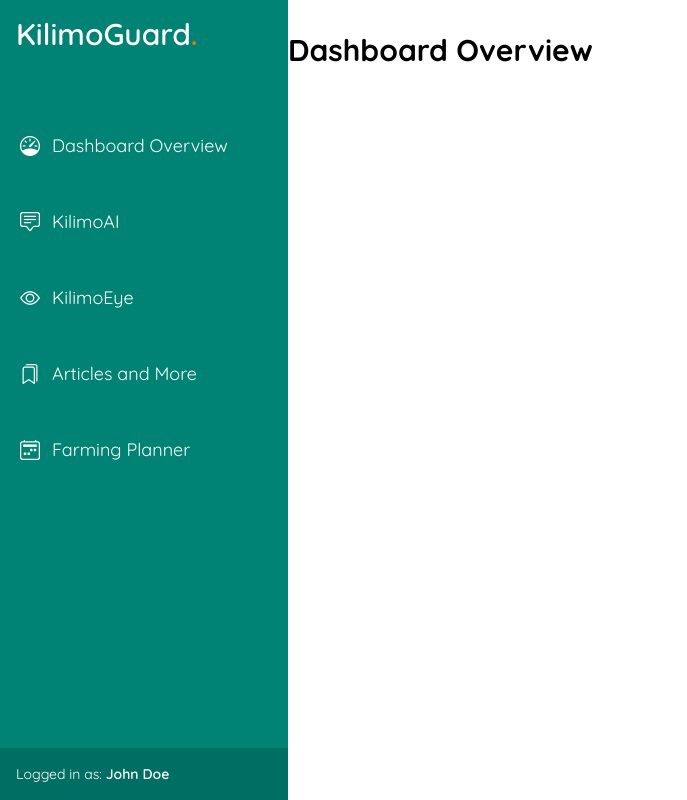
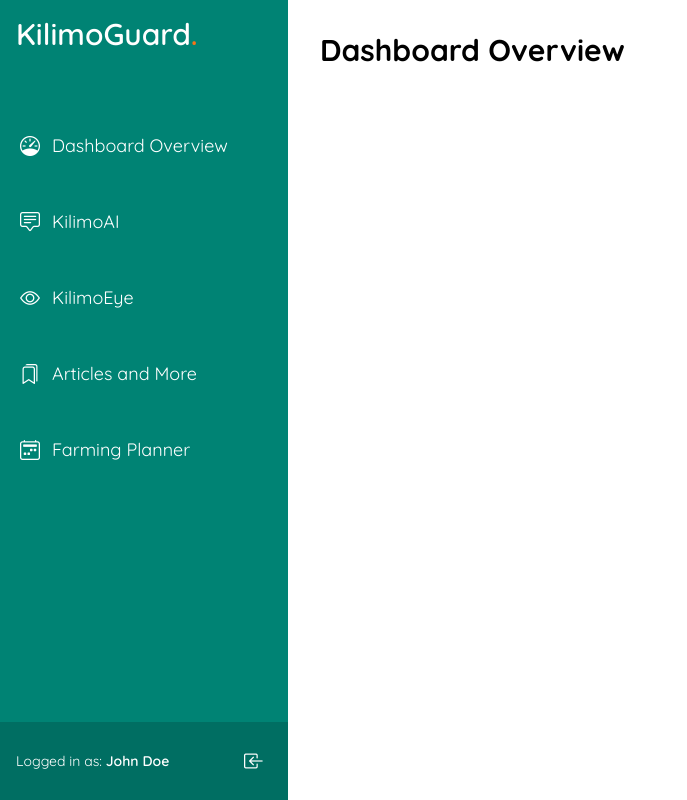
Before and after one commit to KilimoGuard/KilimoGuardFrontend, a Vue app: page /dashboard in a window 1280 px wide. Shown: the whole page, without its empty margins (0-687 px from the left). Built offline with nearby package versions, Linux system fonts and the light colour scheme.

Commit message:
made side navbar collapsible

```diff
--- a/src/components/SideNavbar.vue
+++ b/src/components/SideNavbar.vue
@@ -1,50 +1,33 @@
 <template>
-  <aside class="w-72 h-full bg-custom-green text-white fixed top-0 left-0">
+  <aside :class="{'w-72': isExpanded, 'w-16': !isExpanded}"
+         class="h-full bg-custom-green text-white fixed top-0 left-0 transition-width duration-300">
     <div class="flex flex-col h-full">
-      <!-- Logo Section -->
-      <div class="flex p-4 mb-8">
+      <!-- Logo Section (only visible when expanded) -->
+      <div v-if="isExpanded" class="flex p-4 mb-8">
         <h1 class="text-3xl font-semibold text-white">KilimoGuard<span class="text-orange-500">.</span></h1>
       </div>
 
       <!-- Navbar Items -->
       <nav class="flex-1">
         <ul class="mt-4">
-          <li class="mb-4 hover:bg-custom-hover flex items-center">
-            <router-link to="/dashboard" class="px-5 py-4 text-lg flex items-center">
-              <i class="bi bi-speedometer mr-3"></i>
-              Dashboard Overview
-            </router-link>
-          </li>
-          <li class="mb-4 hover:bg-custom-hover flex items-center">
-            <router-link to="/kilimoai" class="px-5 py-4 text-lg flex items-center">
-              <i class="bi bi-chat-square-text mr-3"></i>
-              KilimoAI
-            </router-link>
-          </li>
-          <li class="mb-4 hover:bg-custom-hover flex items-center">
-            <router-link to="/kilimoeye" class="px-5 py-4 text-lg flex items-center">
-              <i class="bi bi-eye mr-3"></i>
-              KilimoEye
-            </router-link>
-          </li>
-          <li class="mb-4 hover:bg-custom-hover flex items-center">
-            <router-link to="/articles" class="px-5 py-4 text-lg flex items-center">
-              <i class="bi bi-bookmarks mr-3"></i>
-              Articles and More
-            </router-link>
-          </li>
-          <li class="mb-4 hover:bg-custom-hover flex items-center">
-            <router-link to="/farming-planner" class="px-5 py-4 text-lg flex items-center">
-              <i class="bi bi-calendar2-week mr-3"></i>
-              Farming Planner
+          <li v-for="(item, index) in navItems" :key="index" class="mb-4 hover:bg-custom-hover flex items-center">
+            <router-link :to="item.route" class="px-5 py-4 text-lg flex items-center">
+              <i :class="item.iconClass + ' mr-3'"></i>
+              <span v-if="isExpanded">{{ item.text }}</span>
             </router-link>
           </li>
         </ul>
       </nav>
 
       <!-- User Info Section -->
-      <div class="p-4 mt-auto bg-custom-dark-green">
-        <p class="text-sm">Logged in as: <span class="font-semibold">{{ username }}</span></p>
+      <div class="p-4 mt-auto bg-custom-dark-green flex items-center justify-between">
+        <p class="text-sm" v-if="isExpanded">
+          Logged in as: <span class="font-semibold">{{ username }}</span>
+        </p>
+        <!-- Toggle Button -->
+        <button @click="toggleSidebar" class="p-2 bg-custom-dark-green hover:bg-custom-hover">
+          <i :class="isExpanded ? 'bi bi-box-arrow-in-left' : 'bi bi-box-arrow-in-right'"></i>
+        </button>
       </div>
     </div>
   </aside>
@@ -55,8 +38,22 @@
   name: 'SideNavbar',
   data() {
     return {
+      isExpanded: true, // Initial state of the sidebar
       username: 'John Doe', // Replace with actual username or state variable
+      navItems: [
+        { route: '/dashboard', iconClass: 'bi bi-speedometer', text: 'Dashboard Overview' },
+        { route: '/kilimoai', iconClass: 'bi bi-chat-square-text', text: 'KilimoAI' },
+        { route: '/kilimoeye', iconClass: 'bi bi-eye', text: 'KilimoEye' },
+        { route: '/articles', iconClass: 'bi bi-bookmarks', text: 'Articles and More' },
+        { route: '/farming-planner', iconClass: 'bi bi-calendar2-week', text: 'Farming Planner' },
+      ],
     };
+  },
+  methods: {
+    toggleSidebar() {
+      this.isExpanded = !this.isExpanded;
+      this.$emit('sidebar-toggle', this.isExpanded);
+    },
   },
 };
 </script>
@@ -97,4 +94,16 @@
 .font-semibold {
   font-weight: 600;
 }
+
+.transition-width {
+  transition: width 0.3s ease;
+}
+
+.w-16 {
+  width: 4rem; /* Collapsed width */
+}
+
+.w-72 {
+  width: 18rem; /* Expanded width */
+}
 </style>
--- a/src/views/Dashboard.vue
+++ b/src/views/Dashboard.vue
@@ -1,7 +1,7 @@
 <template>
   <div class="flex">
-    <SideNavbar />
-    <main class="flex-1 ml-64 p-8">
+    <SideNavbar @sidebar-toggle="handleSidebarToggle" />
+    <main :style="{ marginLeft: sidebarWidth }" class="flex-1 p-8 transition-all duration-300">
       <!-- Main Dashboard Content -->
       <h1 class="text-3xl font-bold">Dashboard Overview</h1>
       <!-- Add additional dashboard content here -->
@@ -17,6 +17,16 @@
   components: {
     SideNavbar,
   },
+  data() {
+    return {
+      sidebarWidth: '18rem', // Default expanded width
+    };
+  },
+  methods: {
+    handleSidebarToggle(isExpanded) {
+      this.sidebarWidth = isExpanded ? '18rem' : '4rem'; // Adjust as needed
+    },
+  },
 };
 </script>
 
```
